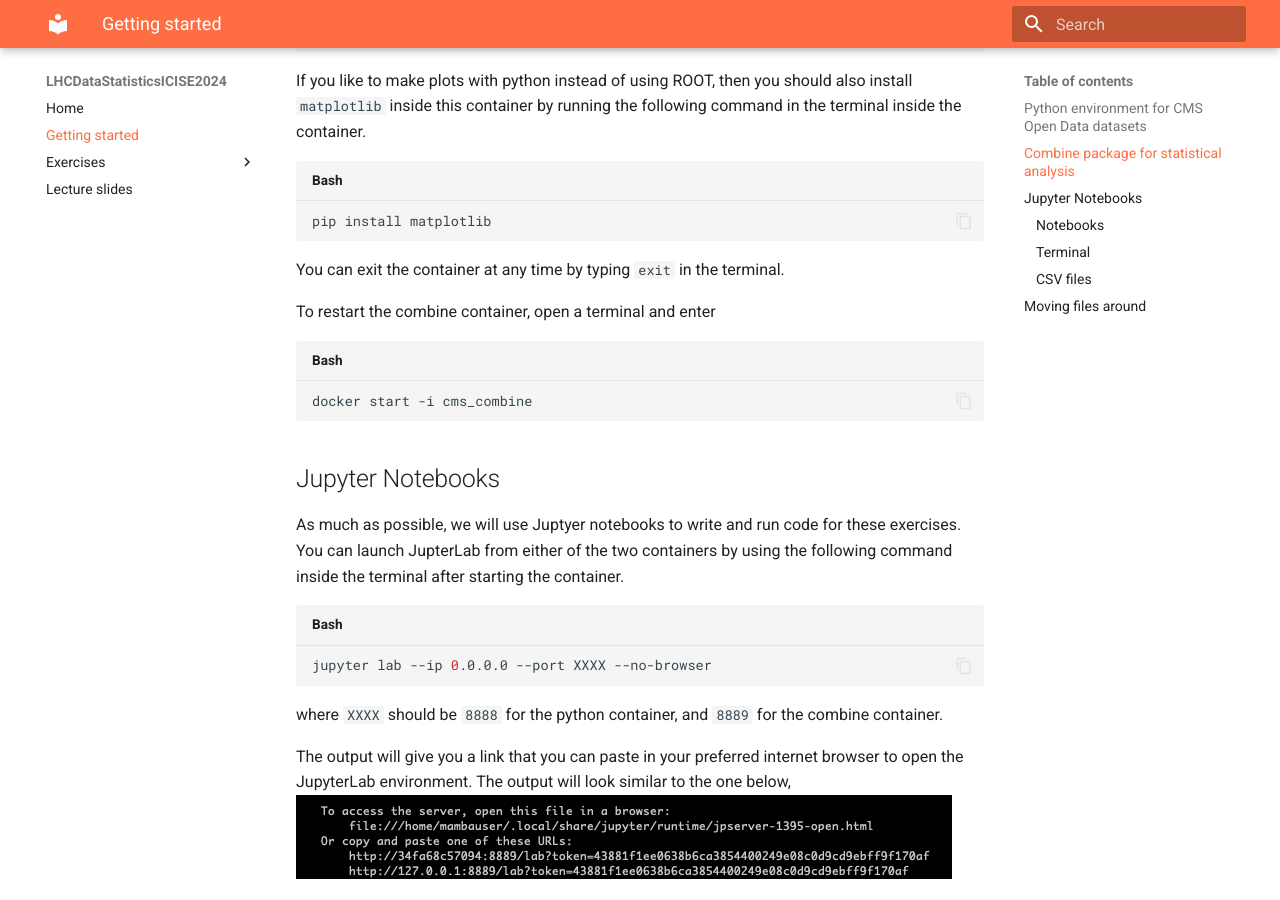
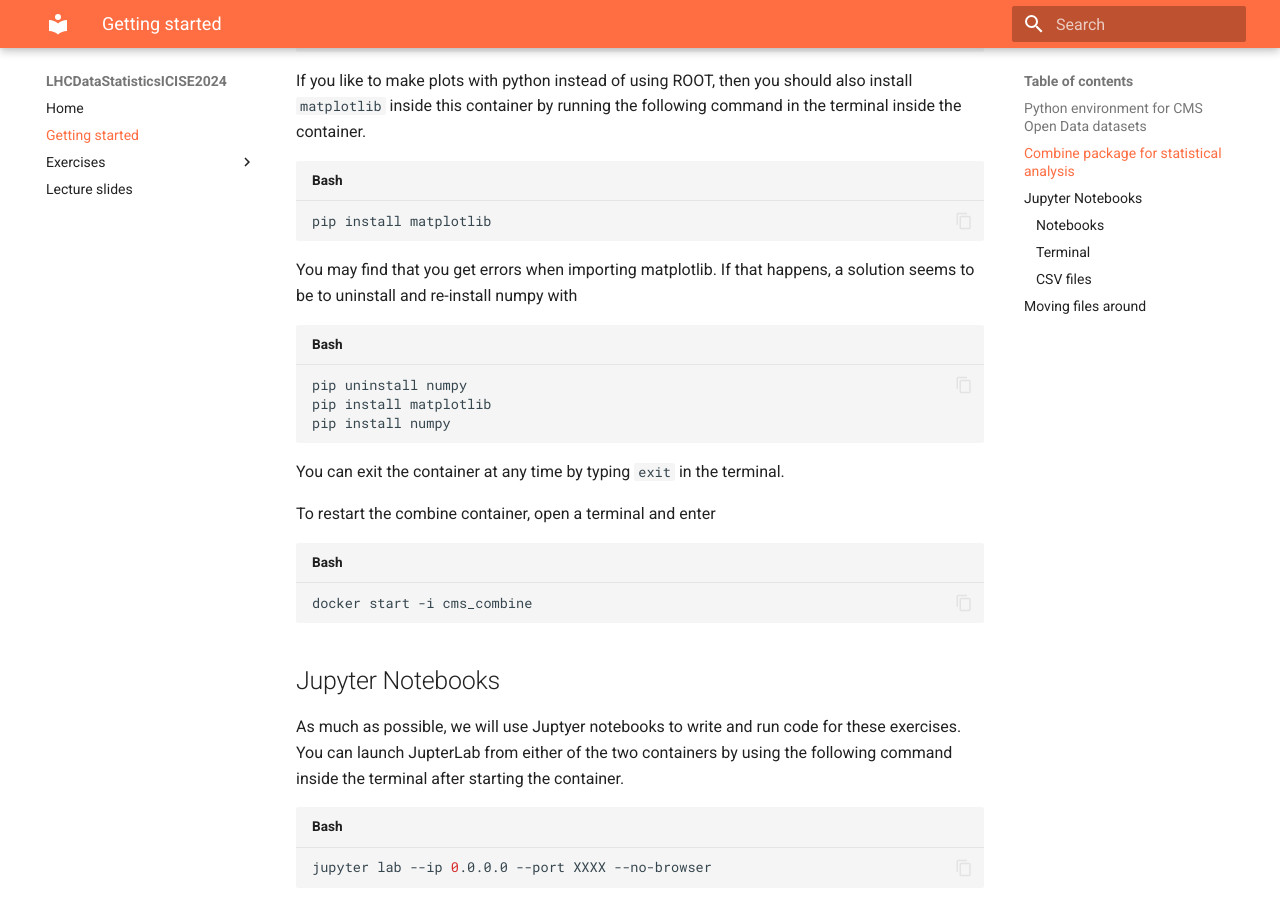
Before and after one commit to nucleosynthesis/LHCDataStatisticsICISE2024, an MkDocs documentation site: the page built from docs/setup.md, in a window 1280 px wide and 900 px high, scrolled down 1953 px. Built offline with MkDocs 1.6.1 and Material for MkDocs 9.7.7, drawn with Linux system fonts in a browser that asks for light colours.

Commit message:
Update setup.md

````diff
--- a/docs/setup.md
+++ b/docs/setup.md
@@ -39,6 +39,13 @@ docker run -p 127.0.0.1:8889:8889 --name cms_combine -it gitlab-registry.cern.ch
 If you like to make plots with python instead of using ROOT, then you should also install `matplotlib` inside this container by running the following command in the terminal inside the container.
 ```sh
 pip install matplotlib
+```
+You may find that you get errors when importing matplotlib. If that happens, a solution seems to be to uninstall and re-install numpy with
+
+```sh
+pip uninstall numpy
+pip install matplotlib
+pip install numpy
 ```
 
 You can exit the container at any time by typing `exit` in the terminal.
````
